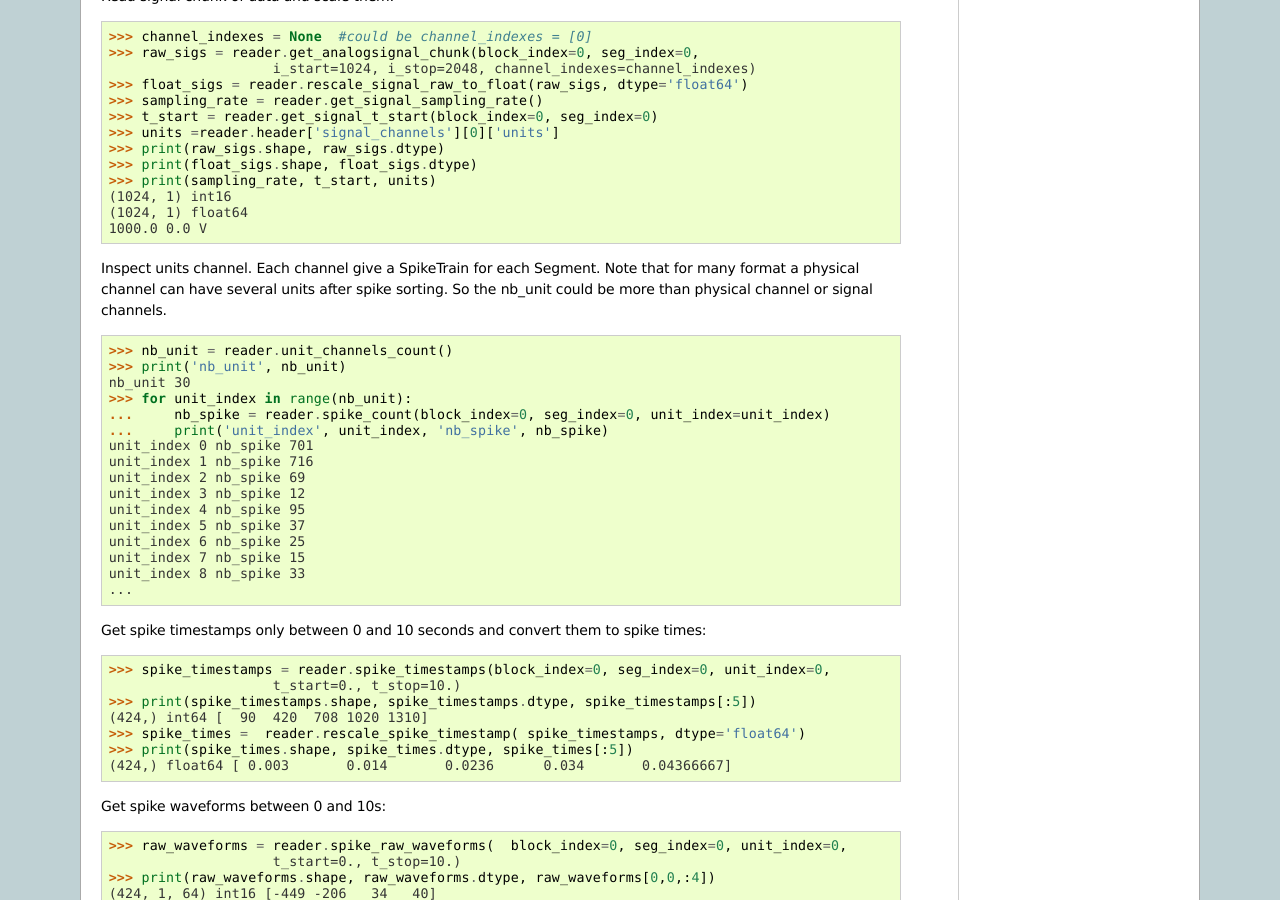
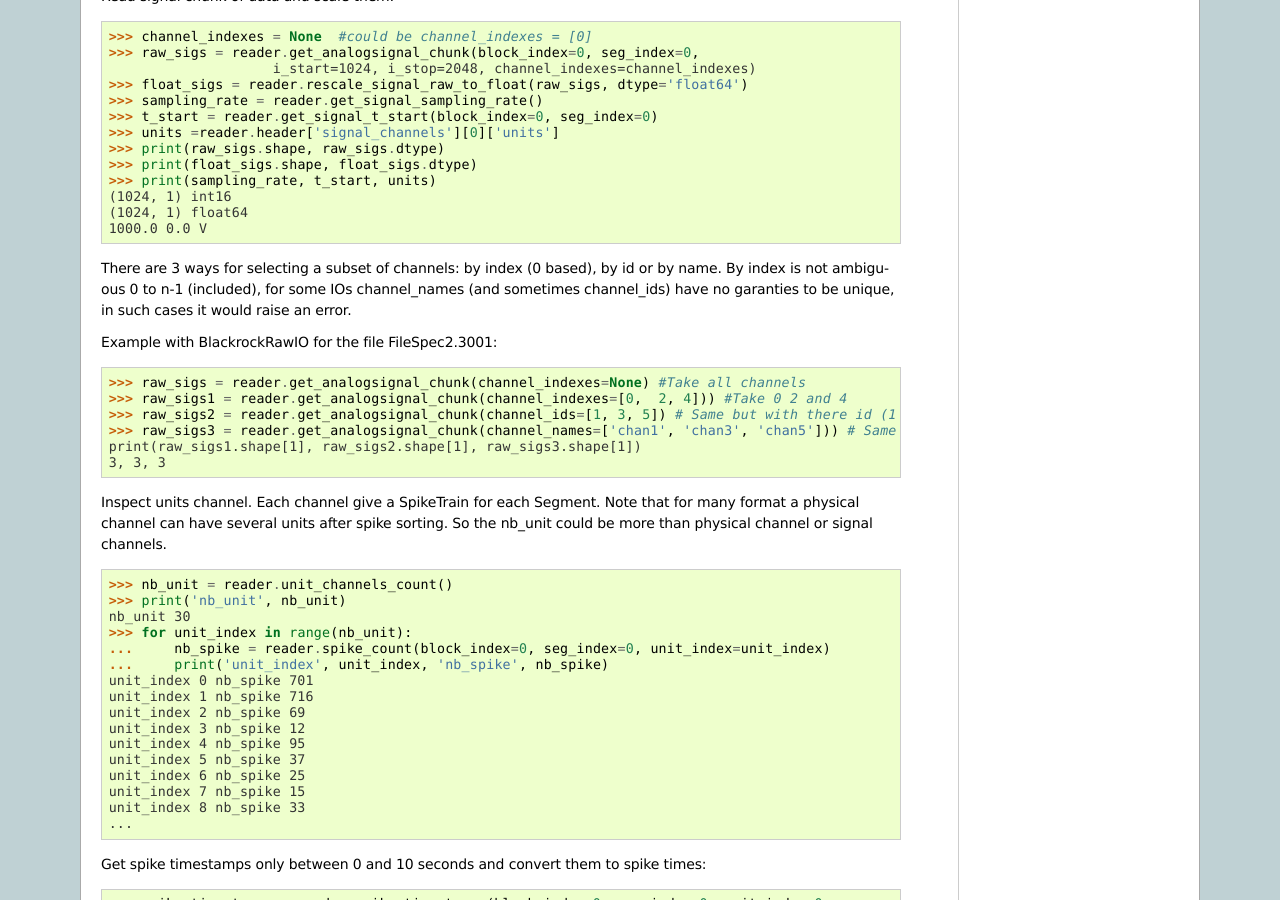
Before and after one commit to NeuralEnsemble/python-neo, a Sphinx documentation site: the page built from doc/source/rawio.rst, in a window 1280 px wide and 900 px high, scrolled down 1432 px. Built offline with Sphinx 7.4.7, drawn with Linux system fonts in a browser that asks for light colours; pages that are not in the unit, such as notebooks, are missing from menus.

Commit message:
Doc on channel selection.

```diff
--- a/doc/source/rawio.rst
+++ b/doc/source/rawio.rst
@@ -114,6 +114,21 @@ Read signal chunk of data and scale them::
     1000.0 0.0 V
 
 
+There are 3 ways for selecting a subset of channels: by index (0 based), by id or by name.
+By index is not ambiguous 0 to n-1 (included), for some IOs channel_names (and sometimes channel_ids) have no garanties to
+be unique, in such cases it would raise an error.
+
+Example with BlackrockRawIO for the file FileSpec2.3001::
+
+    >>> raw_sigs = reader.get_analogsignal_chunk(channel_indexes=None) #Take all channels
+    >>> raw_sigs1 = reader.get_analogsignal_chunk(channel_indexes=[0,  2, 4])) #Take 0 2 and 4
+    >>> raw_sigs2 = reader.get_analogsignal_chunk(channel_ids=[1, 3, 5]) # Same but with there id (1 based)
+    >>> raw_sigs3 = reader.get_analogsignal_chunk(channel_names=['chan1', 'chan3', 'chan5'])) # Same but with there name
+    print(raw_sigs1.shape[1], raw_sigs2.shape[1], raw_sigs3.shape[1])
+    3, 3, 3
+
+
+
 Inspect units channel. Each channel give a SpikeTrain for each Segment.
 Note that for many format a physical channel can have several units after spike
 sorting. So the nb_unit could be more than physical channel or signal channels.
```
Also changed, not shown: 1 other file.
